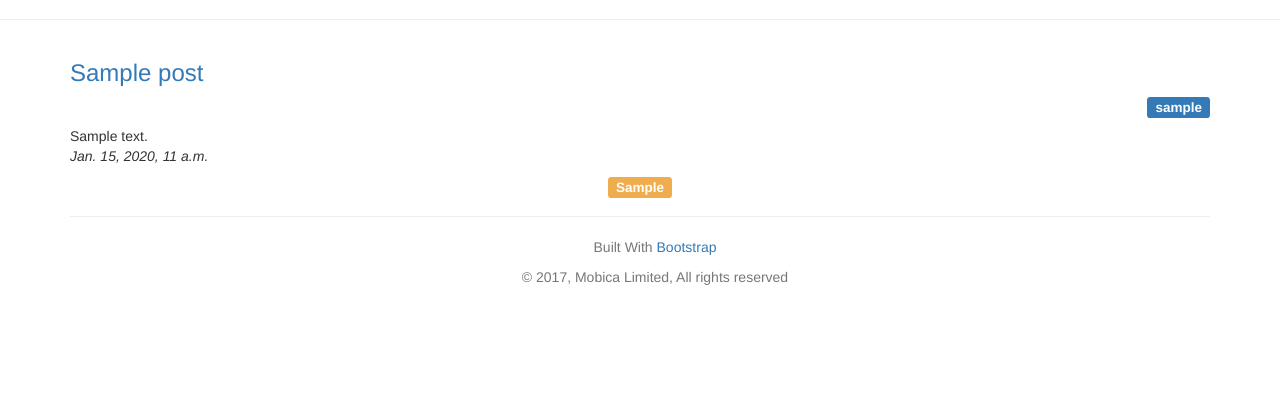
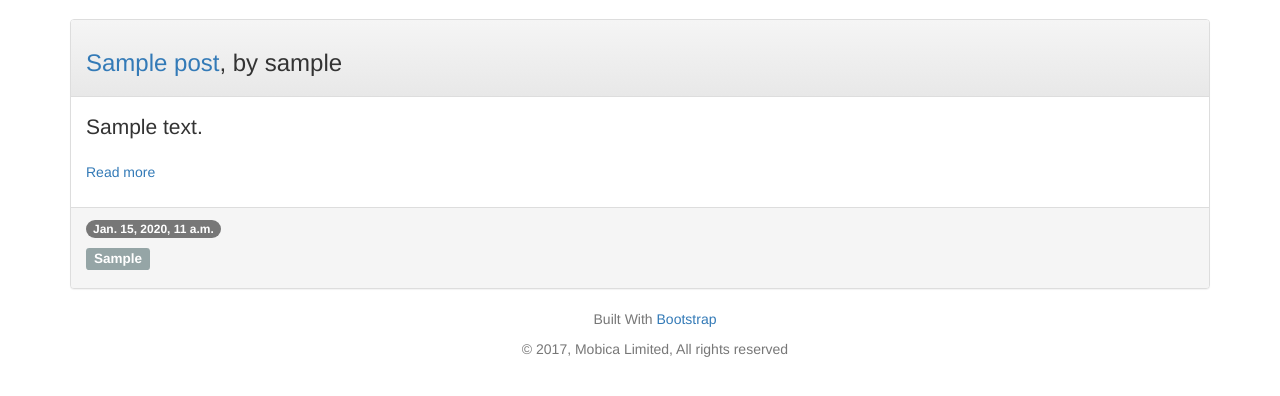
Before and after one commit to OrangeKing/pyRecommender, a Django app: page /posts/ in a window 1280 px wide. Shown: the part 51-447 px from the top of the page. Run offline with Django 3.2, Linux system fonts and the light colour scheme; tables that the repository leaves empty hold one stand-in row (values such as "Sample post"); some libraries are stand-ins or nearby versions.

Commit message:
Beautify post templates

```diff
--- a/maps/templates/post_list.html
+++ b/maps/templates/post_list.html
@@ -1,23 +1,21 @@
-{% extends "base.html" %}
-{% block head_title %}Post feed · {{ block.super}} {% endblock head_title %}
-{% block content %}
-<hr>
+{% extends "base.html" %} {% block head_title %}Post feed · {{ block.super}} {% endblock head_title %} {% block content %}
+<br>
 <div class="container">
-<ul class="list-unstyled">
-{% for obj in object_list reversed %}
-    <li>
-        <h3><a href="{{ obj.get_absolute_url }}">{{ obj }}</a></h3>
-        <div align="right">
-            <h4><span class="label label-primary"><b>{{obj.author}}</b></span></h4>
+
+
+    {% for obj in object_list reversed %}
+    <div class="panel panel-default">
+        <div class="panel-heading"><h3><a href="{{ obj.get_absolute_url }}">{{ obj }}</a>, by {{obj.author}}</h3>
         </div>
-        <p>{{ obj.contents }}<br>
-        <i>{{ obj.timestamp }}</i></p>
-        <div align="center">
-            <h4><span class="label label-warning"><b>{{obj.location}}</b></span></h4>
+        <div class="panel-body">
+            <p class="lead">{{ obj.contents }}</p>
+{% if obj.contents|length > 5 %}
+            <p><a href="{{ obj.get_absolute_url }}">Read more</a></p>
+            {% endif %}
         </div>
-
-        <hr>
-    </li>
-{% endfor %}
-</ul>
-{% endblock content %}
+        <div class="panel-footer">
+            <span class="badge">{{ obj.timestamp }}</span>
+            <h4><span class="label" style="background-color:#95a5a6"><b>{{obj.location}}</b></span></h4>
+        </div>
+    </div>
+    {% endfor %} {% endblock content %}
```
Also changed, not shown: maps/templates/post_detail.html (+21 -5 lines).
